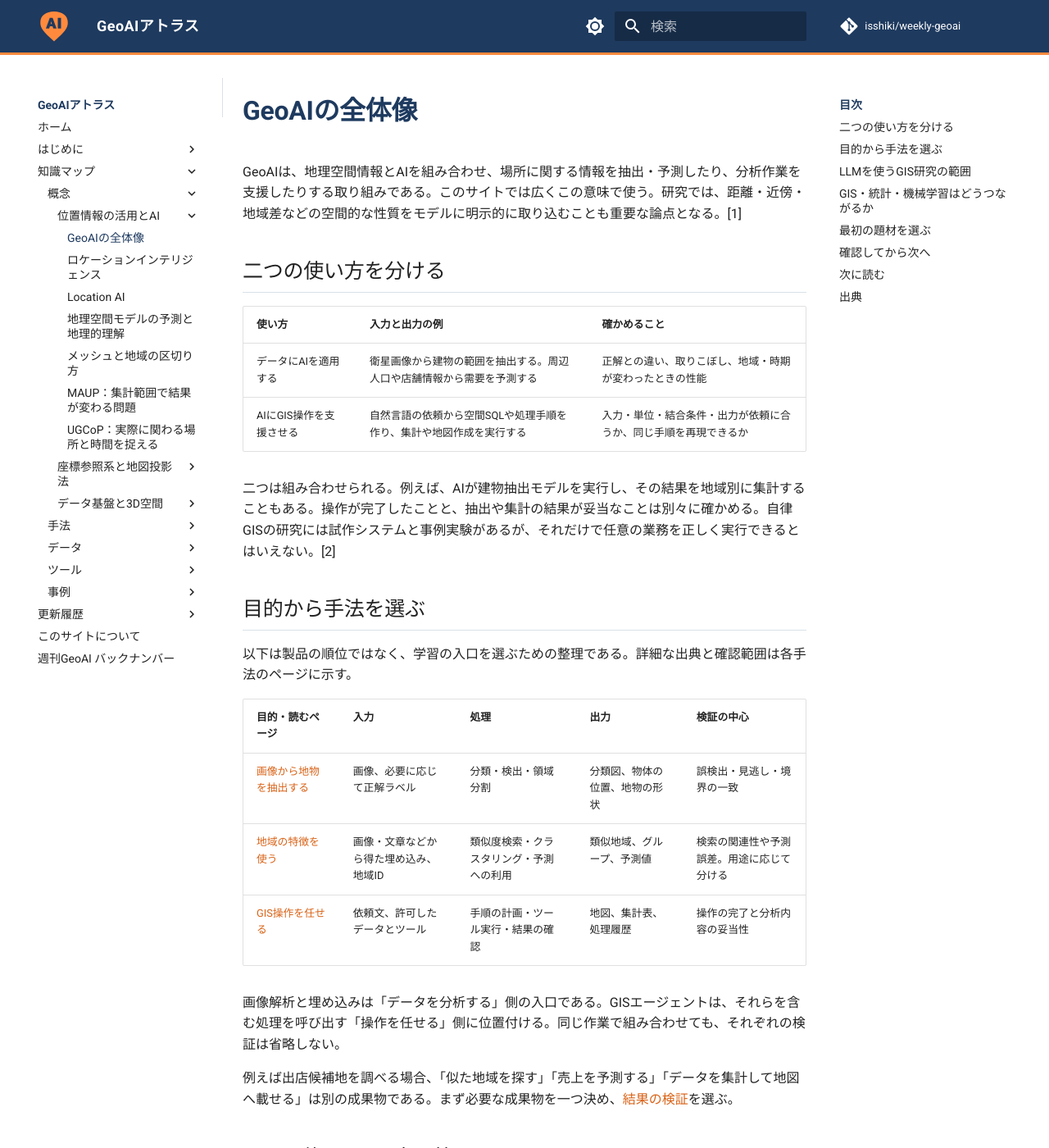
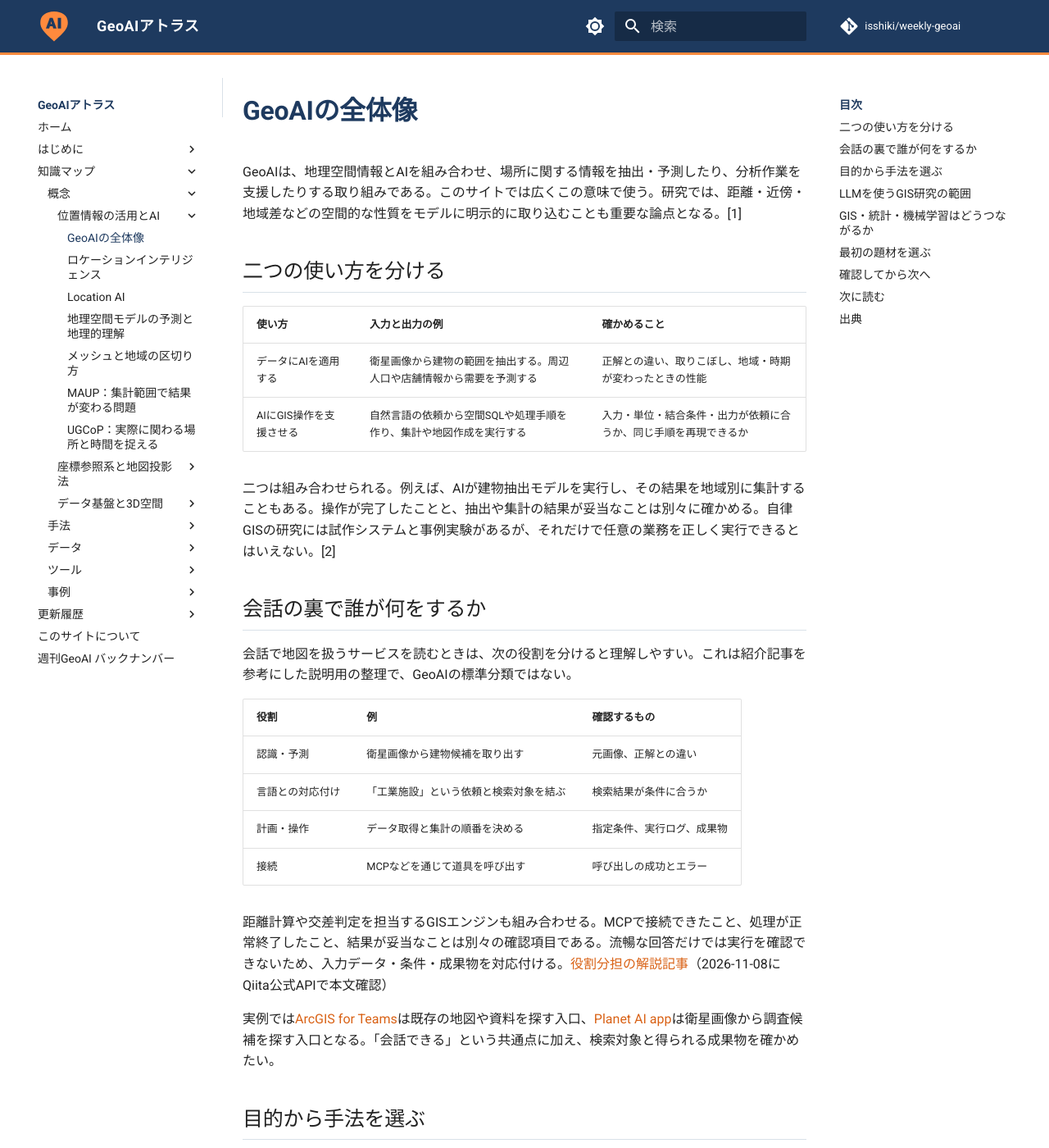
Before and after one commit to isshiki/weekly-geoai, an MkDocs documentation site: the page built from docs/atlas/concepts/geoai-overview.md, in a window 1280 px wide and 1400 px high. Shown: the whole window at 82% size. Built offline with MkDocs 1.6.1 and Material for MkDocs 9.7.7, drawn with Linux system fonts in a browser that asks for light colours; comment, search, counter and statistics services are not loaded.

Commit message:
docs: capture November 7 GeoAI search news and atlas guides

```diff
--- a/docs/atlas/concepts/geoai-overview.md
+++ b/docs/atlas/concepts/geoai-overview.md
@@ -1,7 +1,7 @@
 ---
 title: GeoAIの全体像
 category: concepts
-updated: 2026-10-17
+updated: 2026-11-07
 ---
 
 # GeoAIの全体像
@@ -16,6 +16,21 @@ GeoAIは、地理空間情報とAIを組み合わせ、場所に関する情報
 | AIにGIS操作を支援させる | 自然言語の依頼から空間SQLや処理手順を作り、集計や地図作成を実行する | 入力・単位・結合条件・出力が依頼に合うか、同じ手順を再現できるか |
 
 二つは組み合わせられる。例えば、AIが建物抽出モデルを実行し、その結果を地域別に集計することもある。操作が完了したことと、抽出や集計の結果が妥当なことは別々に確かめる。自律GISの研究には試作システムと事例実験があるが、それだけで任意の業務を正しく実行できるとはいえない。[2]
+
+## 会話の裏で誰が何をするか
+
+会話で地図を扱うサービスを読むときは、次の役割を分けると理解しやすい。これは紹介記事を参考にした説明用の整理で、GeoAIの標準分類ではない。
+
+| 役割 | 例 | 確認するもの |
+| --- | --- | --- |
+| 認識・予測 | 衛星画像から建物候補を取り出す | 元画像、正解との違い |
+| 言語との対応付け | 「工業施設」という依頼と検索対象を結ぶ | 検索結果が条件に合うか |
+| 計画・操作 | データ取得と集計の順番を決める | 指定条件、実行ログ、成果物 |
+| 接続 | MCPなどを通じて道具を呼び出す | 呼び出しの成功とエラー |
+
+距離計算や交差判定を担当するGISエンジンも組み合わせる。MCPで接続できたこと、処理が正常終了したこと、結果が妥当なことは別々の確認項目である。流暢な回答だけでは実行を確認できないため、入力データ・条件・成果物を対応付ける。[役割分担の解説記事](https://qiita.com/lehukuku0120/items/aed4d4ca5d72174a0054)（2026-11-08にQiita公式APIで本文確認）
+
+実例では[ArcGIS for Teams](../tools/arcgis-for-teams.md)は既存の地図や資料を探す入口、[Planet AI app](../tools/planet-ai-app.md)は衛星画像から調査候補を探す入口となる。「会話できる」という共通点に加え、検索対象と得られる成果物を確かめたい。
 
 ## 目的から手法を選ぶ { #choose-method }
 
--- a/mkdocs.yml
+++ b/mkdocs.yml
@@ -204,6 +204,8 @@ nav:
         - Mapbox Figma MCP Server: atlas/tools/mapbox-figma-mcp.md
         - MCP for ArcGIS Location Services: atlas/tools/arcgis-location-services-mcp.md
         - CARTO MCP Server: atlas/tools/carto-mcp-server.md
+        - ArcGIS for Teamsの対話検索: atlas/tools/arcgis-for-teams.md
+        - Planet AI app: atlas/tools/planet-ai-app.md
         - BigGeo AI: atlas/tools/biggeo-ai.md
       - 人流・商圏・不動産分析:
         - ゼンリン まっちず: atlas/tools/zenrin-matchz.md
@@ -251,6 +253,7 @@ nav:
       - 年の一覧: updates/2026/index.md
       - 11月:
         - 月の一覧: updates/2026/11/index.md
+        - 11月7日: updates/2026-11-07.md
         - 11月6日: updates/2026-11-06.md
         - 11月5日: updates/2026-11-05.md
         - 11月4日: updates/2026-11-04.md
```
Also changed, not shown: daily/2026-11-07.md (added, +39 -0 lines), docs/atlas/index.md (+2 -0 lines), docs/atlas/tools/arcgis-for-teams.md (added, +27 -0 lines), docs/atlas/tools/planet-ai-app.md (added, +28 -0 lines), docs/updates/2026-11-07.md (added, +27 -0 lines), docs/updates/2026/11/index.md (+1 -0 lines), editorial/atlas-review-register.md (+4 -2 lines).
